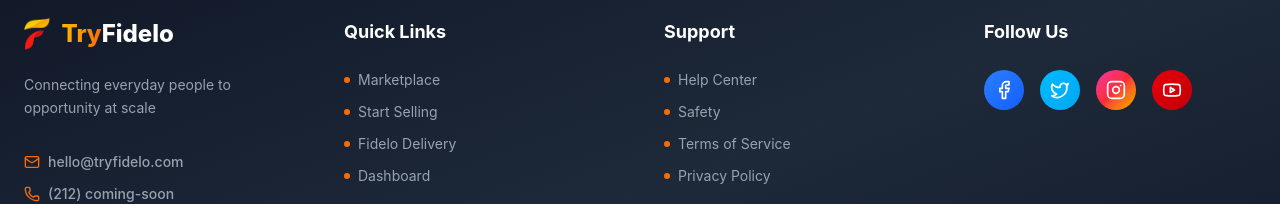
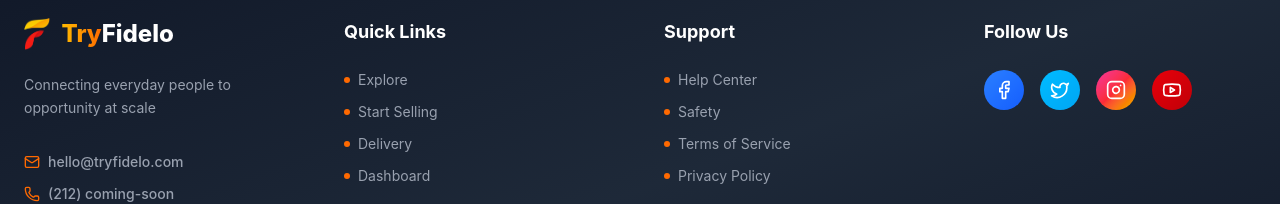
Before and after one commit to tryfidelo-creator/tryfidelo, a React (Vite) app: page /help in a window 1280 px wide. Shown: the part 1545-1749 px from the top of the page. Built offline with nearby package versions, Linux system fonts and the light colour scheme.

Commit message:
Update Footer.tsx

```diff
--- a/src/components/layout/Footer.tsx
+++ b/src/components/layout/Footer.tsx
@@ -54,7 +54,7 @@
                   className="hover:text-orange-400 transition-colors flex items-center gap-2 group"
                 >
                   <span className="w-1.5 h-1.5 bg-orange-500 rounded-full group-hover:scale-150 transition-transform" />
-                  Marketplace
+                  Explore
                 </Link>
               </li>
               <li>
@@ -72,7 +72,7 @@
                   className="hover:text-orange-400 transition-colors flex items-center gap-2 group"
                 >
                   <span className="w-1.5 h-1.5 bg-orange-500 rounded-full group-hover:scale-150 transition-transform" />
-                  Fidelo Delivery
+                  Delivery
                 </Link>
               </li>
               <li>
```
